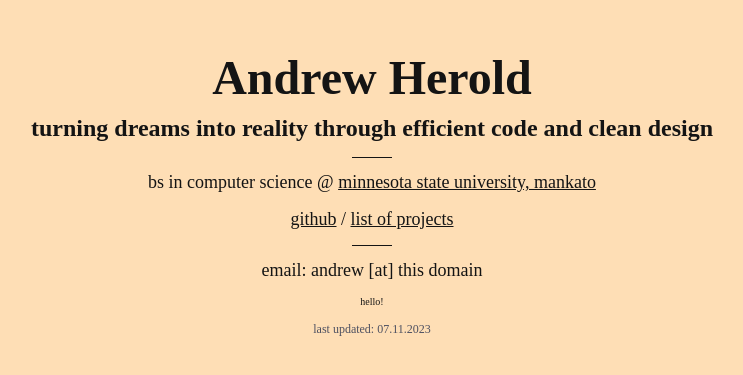
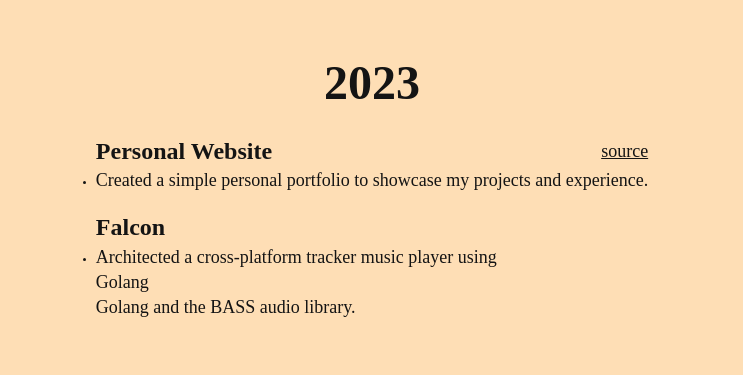
Before and after one commit to heroldev/arcless, a React (Vite) app: page /projects in a window 1280 px wide. Shown: the part 209-584 px from the top of the page, without its empty margins (268-1011 px from the left). Built offline with nearby package versions, Linux system fonts and the light colour scheme.

Commit message:
project base

```diff
--- a/package.json
+++ b/package.json
@@ -12,7 +12,9 @@
   "dependencies": {
     "react": "^18.2.0",
     "react-dom": "^18.2.0",
-    "react-router-dom": "^6.14.2"
+    "react-markdown": "^8.0.7",
+    "react-router-dom": "^6.14.2",
+    "remark-gfm": "^3.0.1"
   },
   "devDependencies": {
     "@types/react": "^18.0.37",
--- a/src/App.tsx
+++ b/src/App.tsx
@@ -1,12 +1,13 @@
 import { Route, Routes } from "react-router-dom"
 import Home from "./views/Home/Home"
+import Projects from "./views/Projects/Projects"
 
 function App() {
   return (
     <>
       <Routes>
         <Route path="*" element={<Home />}/>
-        <Route path="projects" element={<Home />}/>
+        <Route path="projects" element={<Projects />}/>
       </Routes>
     </>
   )
--- a/src/index.less
+++ b/src/index.less
@@ -40,7 +40,6 @@
   padding: 0;
   margin: 0;
   line-height: 140%;
-  text-align: center;
 }
 
 #root {
@@ -101,4 +100,7 @@ h2 {
 
 p {
   font-size: var(--font-size-18);
+  &.italic {
+    font-style: italic;
+  }
 }
--- a/src/views/Home/Home.less
+++ b/src/views/Home/Home.less
@@ -1,4 +1,4 @@
-@import "index.less";
+@import "../../index.less";
 
 .x-title-name {
   font-family: "adobe-garamond-pro", serif;
@@ -10,6 +10,13 @@
 .x-subtitle {
   font-family: "adobe-garamond-pro", serif;
   font-weight: 600;
+  font-style: normal;
+  font-size: var(--font-size-24)
+}
+
+.x-subtitle-weak {
+  font-family: "adobe-garamond-pro", serif;
+  font-weight: 400;
   font-style: normal;
   font-size: var(--font-size-24)
 }
--- a/src/views/Home/Home.tsx
+++ b/src/views/Home/Home.tsx
@@ -14,17 +14,20 @@ const Home = () => {
         </p>
       </div>
       <div className={"x-container"}>
-        <p><a href="https://github.com/heroldev">github</a>{" / "}<a href="https://youtube.com">list of projects</a></p>
+        <p>
+          <a href="https://github.com/heroldev">github</a>
+          {" / "}
+          <a href="https://storage.cloud.google.com/heroldev/resume.pdf">résumé</a>
+          {" / "}
+          <a href="/projects">list of projects</a>
+          </p>
       </div>
       <hr />
       <div className={"x-container"}>
         <p>email: andrew [at] this domain</p>
       </div>
       <div className={"x-container"}>
-        <p className="x-p-small">hello!</p>
-      </div>
-      <div className={"x-container"}>
-        <p className="x-p-footer">last updated: 07.11.2023</p>
+        <p className="x-p-footer">last updated: 7.24.2023</p>
       </div>
     </>
   )
--- a/src/views/Projects/Projects.less
+++ b/src/views/Projects/Projects.less
@@ -0,0 +1,20 @@
+.x-fl-rr-container {
+  display: flex;
+  flex-direction: column;
+  text-align: left !important;
+  margin-top: 0.6em;
+  margin-right: 0px;
+  margin-bottom: 0.6em;
+  margin-left: 0px;
+}
+
+.x-heading-container {
+  display: flex;
+  flex-direction: row;
+  justify-content: space-between;
+  align-items: center;
+  margin-top: 0.6em;
+  margin-right: 0px;
+  margin-bottom: 0em;
+  margin-left: 0px;
+}
--- a/src/views/Projects/Projects.tsx
+++ b/src/views/Projects/Projects.tsx
@@ -0,0 +1,39 @@
+import { ReactMarkdown } from "react-markdown/lib/react-markdown"
+import "../Home/Home.less"
+import "./Projects.less"
+import remarkGfm from "remark-gfm"
+
+const Projects = () => {
+
+  return (
+    <>
+      <h1 className={"x-title-name"}>2023</h1>
+      <div className={"x-fl-rr-container"}>
+        <div className={"x-fl-rr-container"}>
+          <div className="x-heading-container">
+            <h2 className={"x-subtitle"}>Personal Website</h2>
+            <p><a href="https://github.com/heroldev/arcless">source</a></p>
+          </div>
+          <ul>
+            <li>
+              <p>Created a simple personal portfolio to showcase my projects and experience.</p>
+            </li>
+          </ul>
+        </div>
+        <div className={"x-fl-rr-container"}>
+          <div className="x-heading-container">
+            <h2 className={"x-subtitle"}>Falcon</h2>
+          </div>
+          <ul>
+            <li>
+              <p>Architected a cross-platform tracker music player using <p>Golang</p>Golang and the BASS audio library.</p>
+            </li>
+          </ul>
+        </div>
+      </div>
+
+    </>
+  )
+}
+
+export default Projects
```
Also changed, not shown: 1 other file (tests, documents, lock files or other folders).
